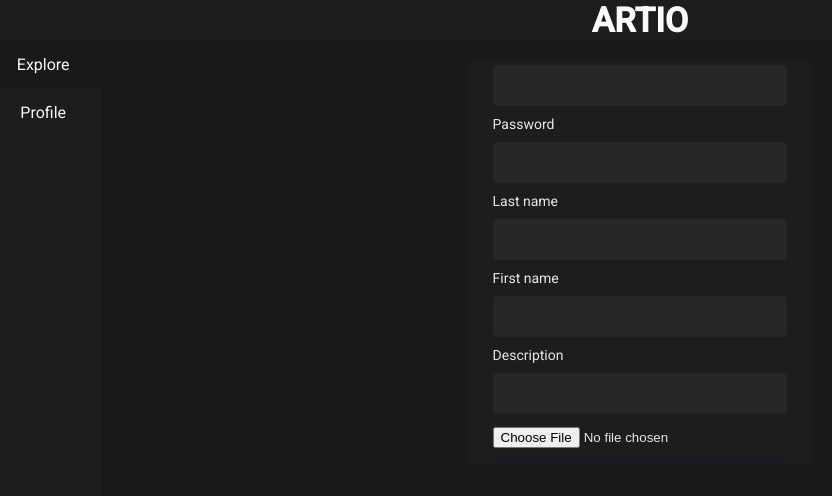
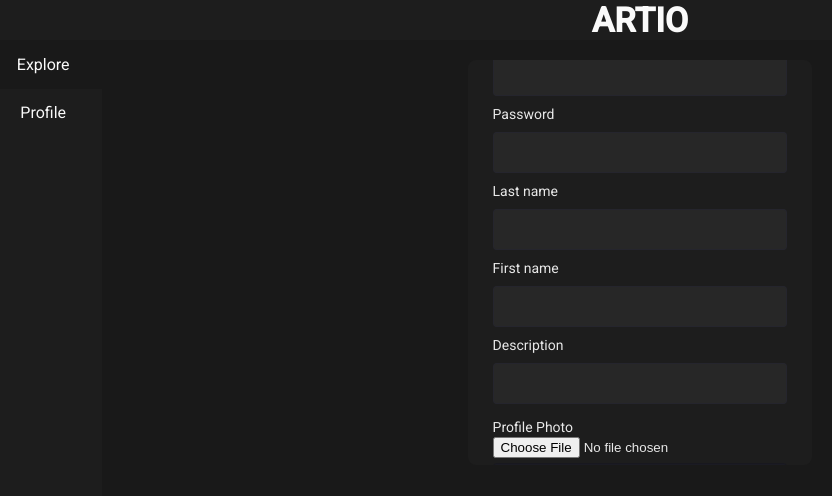
Before and after one commit to vlad77ivan/Artio, an Angular app in the folder artio-ng/: page / in a window 1280 px wide. Both pictures are taken after a click on the button "Sign Up". Shown: the top 496 px of the page, without its empty margins (0-832 px from the left). Built offline with nearby package versions, Linux system fonts and the light colour scheme.

Commit message:
input label

```diff
--- a/artio-ng/src/app/component/login/login.component.html
+++ b/artio-ng/src/app/component/login/login.component.html
@@ -30,23 +30,24 @@
                 <input type="text" id="fname" name="firstname" class="muie" [(ngModel)]="username">
             </div>
             <div class="login-input">
-                <label for="fname">Password</label>
-                <input type="password" id="fname" name="firstname" class="muie" [(ngModel)]="password">
+                <label for="fname1">Password</label>
+                <input type="password" id="fname1" name="firstname" class="muie" [(ngModel)]="password">
             </div>
             <div class="login-input">
-                <label for="fname">Last name</label>
-                <input type="text" id="fname" name="firstname" class="muie" [(ngModel)]="lastname">
+                <label for="fname2">Last name</label>
+                <input type="text" id="fname2" name="firstname" class="muie" [(ngModel)]="lastname">
             </div>
             <div class="login-input">
-                <label for="fname">First name</label>
-                <input type="text" id="fname" name="firstname" class="muie" [(ngModel)]="firstname">
+                <label for="fname3">First name</label>
+                <input type="text" id="fname3" name="firstname" class="muie" [(ngModel)]="firstname">
             </div>
             <div class="login-input">
-                <label for="fname">Description</label>
-                <input type="text" id="fname" name="firstname" class="muie" [(ngModel)]="description">
+                <label for="fname4">Description</label>
+                <input type="text" id="fname4" name="firstname" class="muie" [(ngModel)]="description">
             </div>
             <div class="image-upload login-input" style="margin: 10px" style="color:rgba(255, 255, 255, 0.9); margin-top: 5px; margin-bottom: 5px;">
-                <input name="imageUrl" type="file" accept="image/*" (change)="handleInputChange($event)" />
+                <label for="fname5">Profile Photo</label>
+                <input name="imageUrl" id="fname5" type="file" accept="image/*" (change)="handleInputChange($event)" />
             </div>
             <button mat-stroked-button class="submit-button" type="button" (click)="signUp()">
                 Sign Up
--- a/artio-ng/src/app/component/login/login.component.scss
+++ b/artio-ng/src/app/component/login/login.component.scss
@@ -49,3 +49,8 @@ input[type=password] {
 .profile-top {
     width: 91%;
 }
+
+.image-upload {
+    display: flex;
+    flex-direction: column;
+}
```
